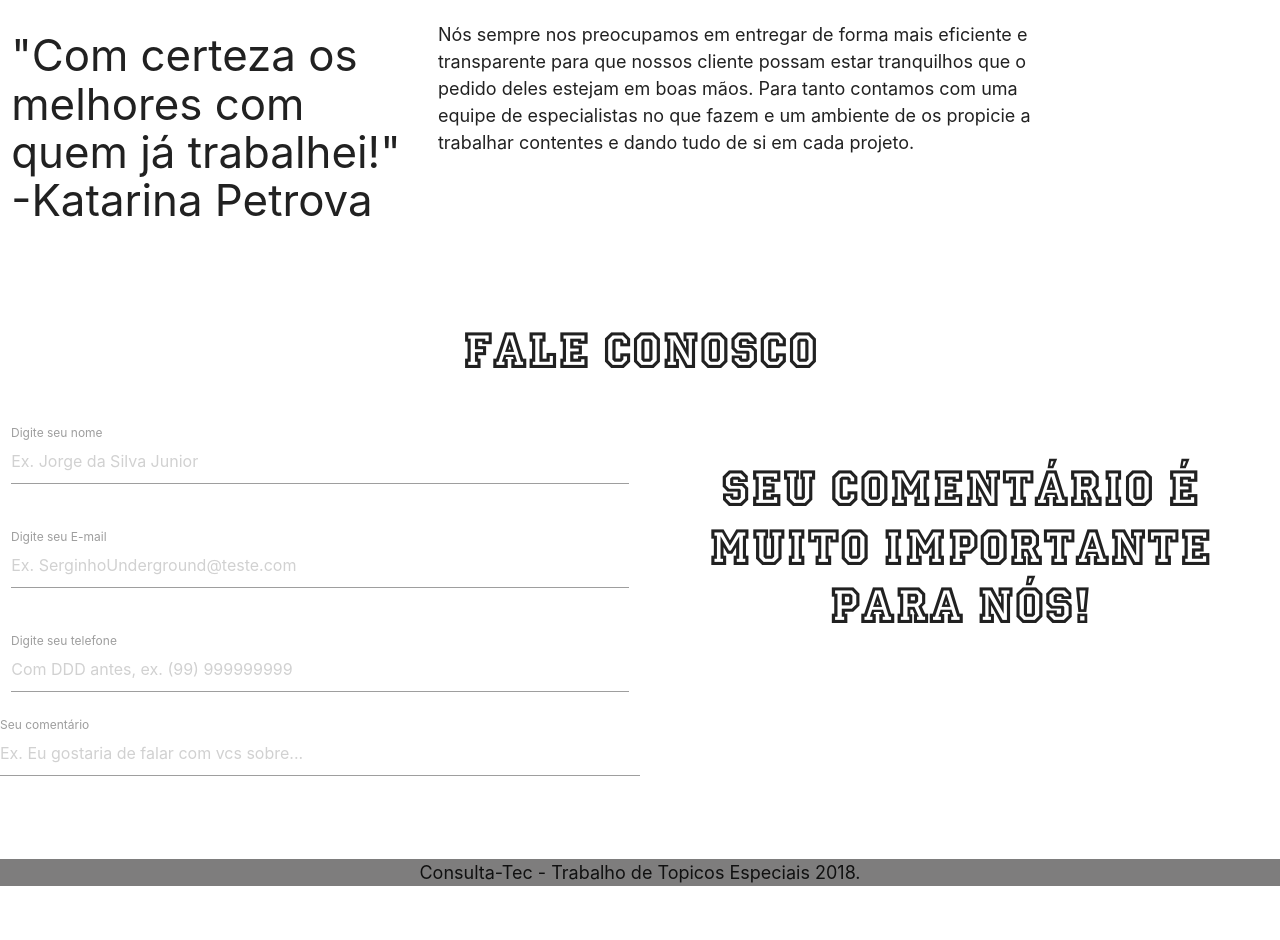
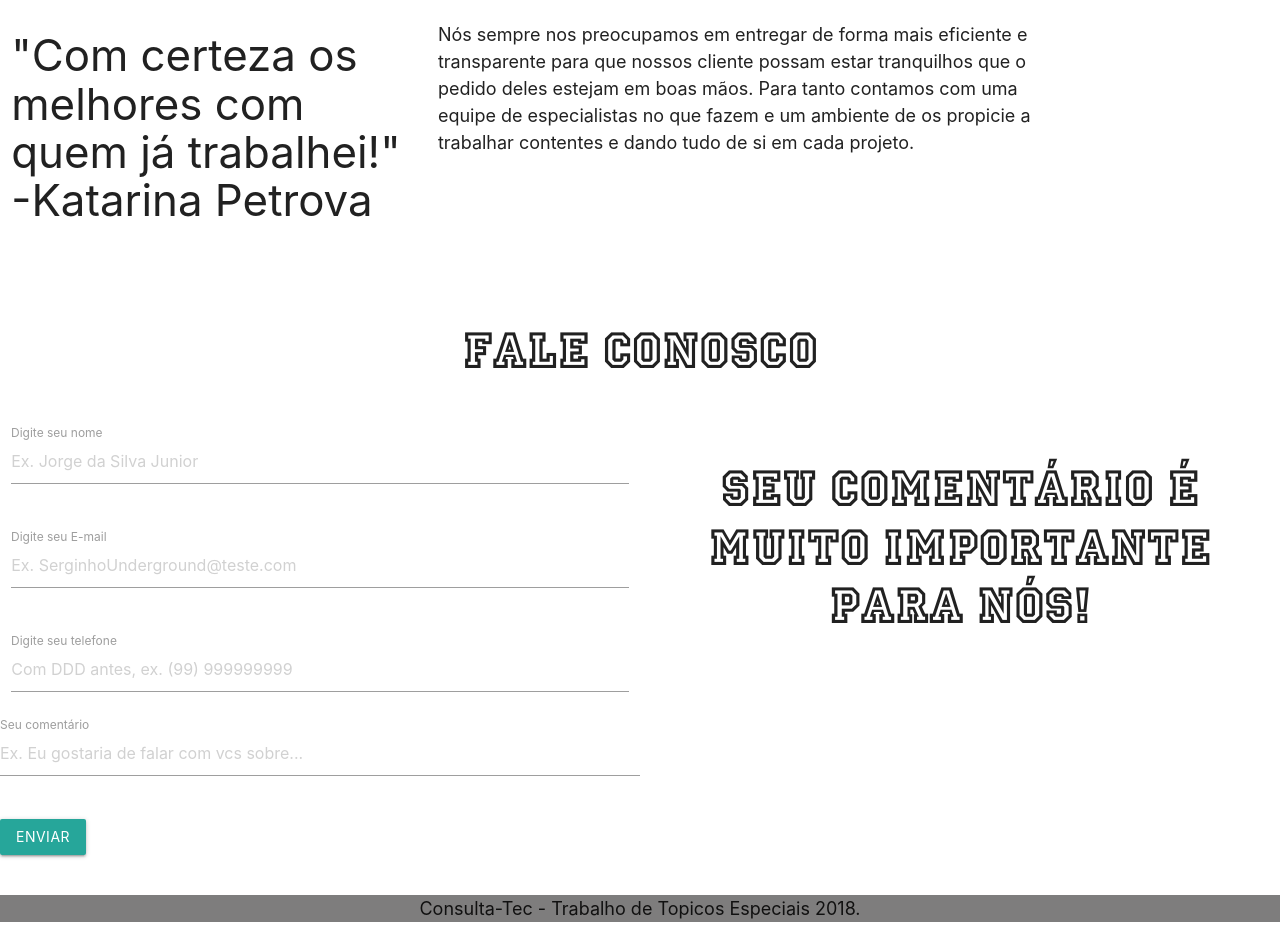
Before and after one commit to caio14yes/projetoTopicosEspeciaisICaio, a plain HTML site: page index.html in a window 1280 px wide. Shown: the part 1026-1966 px from the top of the page. Before the commit the page ends 1930 px from the top, so only its background shows below. Drawn offline with nearby package versions, Linux system fonts and the light colour scheme.

Commit message:
Update index.html

```diff
--- a/index.html
+++ b/index.html
@@ -62,7 +62,7 @@
                 <br />
             </div>
         </div>
-        <div class="flex" >
+        <div class="flex">
             <div class="item-1">
                 <i class="far fa-money-bill-alt fa-4x"></i>
                 <p class="Trab">
@@ -142,6 +142,7 @@
                             <label for="comentario">Seu comentário</label>
                         </div>
                     </div>
+                    <a class="waves-effect btn botao">Enviar</a>
                 </div>
             </div>
             <div class="col s12 m6 center">
```
